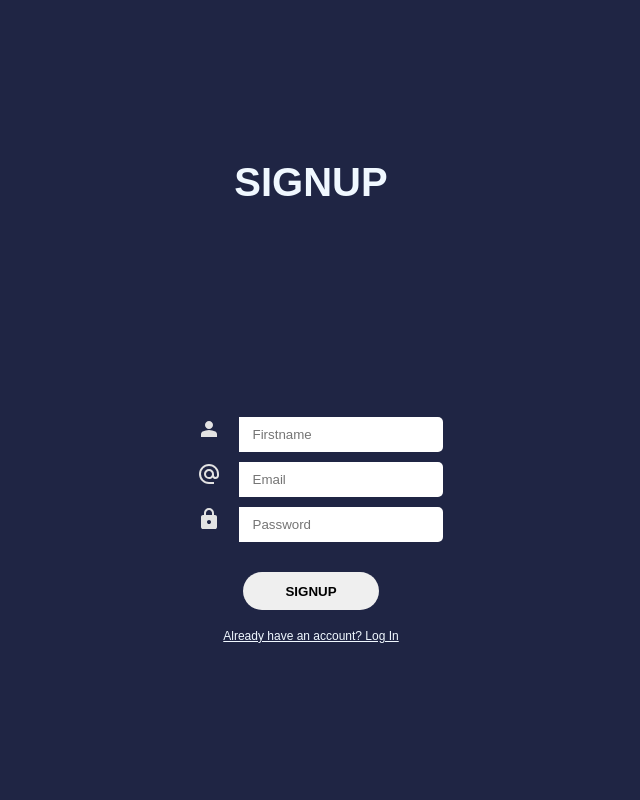
After one commit to mixqoz/Whiskr, a Flask app: page /signup in a window 1280 px wide. The commit adds this page. Shown: the whole page, without its empty margins (329-969 px from the left). Run offline with Flask 2, Linux system fonts and the light colour scheme.

Commit message:
Sign up page

```diff
--- a/app.py
+++ b/app.py
@@ -17,6 +17,17 @@ except:
 def index():
 	return render_template('index.html')
 
+@app.route('/home')
+def home():
+    return render_template('home.html')
+
+@app.route('/login', methods=['GET','POST'])
+def login():
+    return render_template('login.html')
+
+@app.route('/signup')
+def signup():
+    return render_template('signup.html')
 
 if __name__ == "__main__":
     app.run(debug=True, host="0.0.0.0", port=5000)
--- a/static/style.css
+++ b/static/indexStyle.css
@@ -44,7 +44,7 @@ h1 {
 	gap: 10px;
 }
 
-.startBtn, .loginBtn {
+#startBtn, #loginBtn {
 	border: none;
 	color:#1F2544;
 	padding: 10px 20px;
--- /dev/null
+++ b/static/setupStyle.css
@@ -0,0 +1,84 @@
+* {
+    box-sizing: border-box;
+}
+
+body {
+    margin: 0;
+    font-family: Nunito Sans, sans-serif;
+    background-color: #1F2544;
+    overflow-x: hidden;
+}
+
+.wrapper {
+    text-align: center;
+    justify-content: center;
+    align-items: center;
+    display: flex;
+    flex-direction: column;
+    min-height: 100vh;
+    width: 100%;
+}
+
+h1 {
+    color: aliceblue;
+    font-size: 2.5rem;
+    margin: 20px 0;
+    text-transform: uppercase;
+    font-weight: 700;
+}
+
+form {
+    width: min(400px, 100%);
+    margin-top: 15%;
+    display: flex;
+    flex-direction: column;
+    align-items: center;
+    gap: 10px;
+}
+
+form > div{
+    width: 50%;
+    display: flex;
+    justify-content: center;
+}
+
+form label {
+    flex-shrink: 0;
+    height: 10%;
+    width: 30%;
+    align-items: center;
+}
+
+form input {
+    box-sizing: border-box;
+    flex-grow: 1;
+    min-width: none;
+    height: 35px;
+    padding: 1em;
+    border-radius: 0 5px 5px 0;
+    border: none;
+}
+
+form input:focus {
+    outline: none;
+}
+
+form button {
+    margin-top: 20px;
+    border: none;
+    border-radius: 1000px;
+    padding: 0.85em 3.2em;
+    font-weight: 550;
+    text-transform: uppercase;
+    cursor: pointer;
+    transition: 150ms ease-in-out;
+}
+
+form button:hover {
+    background-color: rgba(240, 248, 255, 0.719);
+}
+
+a {
+    color: aliceblue;
+    font-size: 0.75rem;
+}
--- /dev/null
+++ b/templates/signup.html
@@ -0,0 +1,41 @@
+<!DOCTYPE html>
+<html lang="en">
+<head>
+    <meta charset="UTF-8">
+    <meta name="viewport" content="width=device-width, initial-scale=1.0">
+    <link rel="stylesheet" href="{{ url_for('static', filename='setupStyle.css') }}">
+    <title>Get Started</title>
+</head>
+<body>
+    <div class="wrapper">
+        <h1>Signup</h1>
+
+        <form>
+            <div>
+                <label for="firstname-input">
+                    <svg xmlns="http://www.w3.org/2000/svg" height="24px" viewBox="0 -960 960 960" width="24px" fill="#e3e3e3"><path d="M480-480q-66 0-113-47t-47-113q0-66 47-113t113-47q66 0 113 47t47 113q0 66-47 113t-113 47ZM160-160v-112q0-34 17.5-62.5T224-378q62-31 126-46.5T480-440q66 0 130 15.5T736-378q29 15 46.5 43.5T800-272v112H160Z"/></svg>
+                </label>
+                <input required="text" name="firstname" id="firstname-input" placeholder="Firstname">
+            </div>
+
+            <div>
+                <label for="email-input">
+                    <svg xmlns="http://www.w3.org/2000/svg" height="24px" viewBox="0 -960 960 960" width="24px" fill="#e3e3e3"><path d="M480-80q-83 0-156-31.5T197-197q-54-54-85.5-127T80-480q0-83 31.5-156T197-763q54-54 127-85.5T480-880q83 0 156 31.5T763-763q54 54 85.5 127T880-480v58q0 59-40.5 100.5T740-280q-35 0-66-15t-52-43q-29 29-65.5 43.5T480-280q-83 0-141.5-58.5T280-480q0-83 58.5-141.5T480-680q83 0 141.5 58.5T680-480v58q0 26 17 44t43 18q26 0 43-18t17-44v-58q0-134-93-227t-227-93q-134 0-227 93t-93 227q0 134 93 227t227 93h200v80H480Zm0-280q50 0 85-35t35-85q0-50-35-85t-85-35q-50 0-85 35t-35 85q0 50 35 85t85 35Z"/></svg>
+                </label>
+                <input type type="email" name="email" id="email-input" placeholder="Email">
+            </div>
+
+            <div>
+                <label for="password-input">
+                    <svg xmlns="http://www.w3.org/2000/svg" height="24px" viewBox="0 -960 960 960" width="24px" fill="#e3e3e3"><path d="M240-80q-33 0-56.5-23.5T160-160v-400q0-33 23.5-56.5T240-640h40v-80q0-83 58.5-141.5T480-920q83 0 141.5 58.5T680-720v80h40q33 0 56.5 23.5T800-560v400q0 33-23.5 56.5T720-80H240Zm240-200q33 0 56.5-23.5T560-360q0-33-23.5-56.5T480-440q-33 0-56.5 23.5T400-360q0 33 23.5 56.5T480-280ZM360-640h240v-80q0-50-35-85t-85-35q-50 0-85 35t-35 85v80Z"/></svg>
+                </label>
+                <input required type="password" name="password" id="password-input" placeholder="Password">
+            </div>
+            <button type="submit">Signup</button>
+        </form>
+
+        <p><a href="{{ url_for('login') }}">Already have an account? Log In</a></p>
+
+    </div>
+</body>
+</html>
```
Also changed, not shown: templates/home.html (added, +12 -0 lines), templates/index.html (+14 -3 lines), templates/login.html (added, +12 -0 lines), README.md, static/images/atIcon.svg (added), static/images/lockIcon.svg (added), static/images/personIcon.svg (added).
